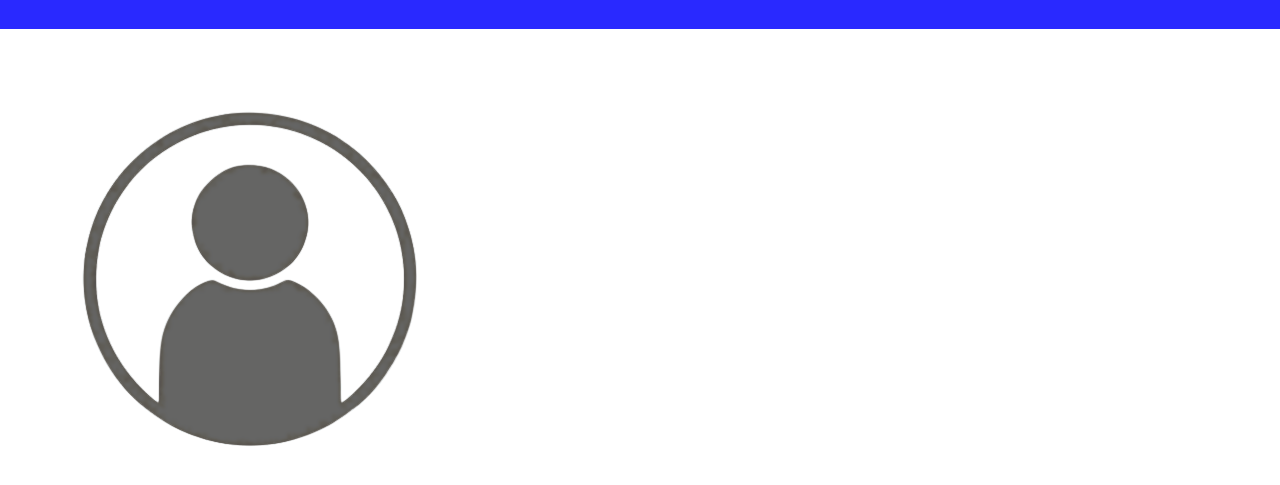
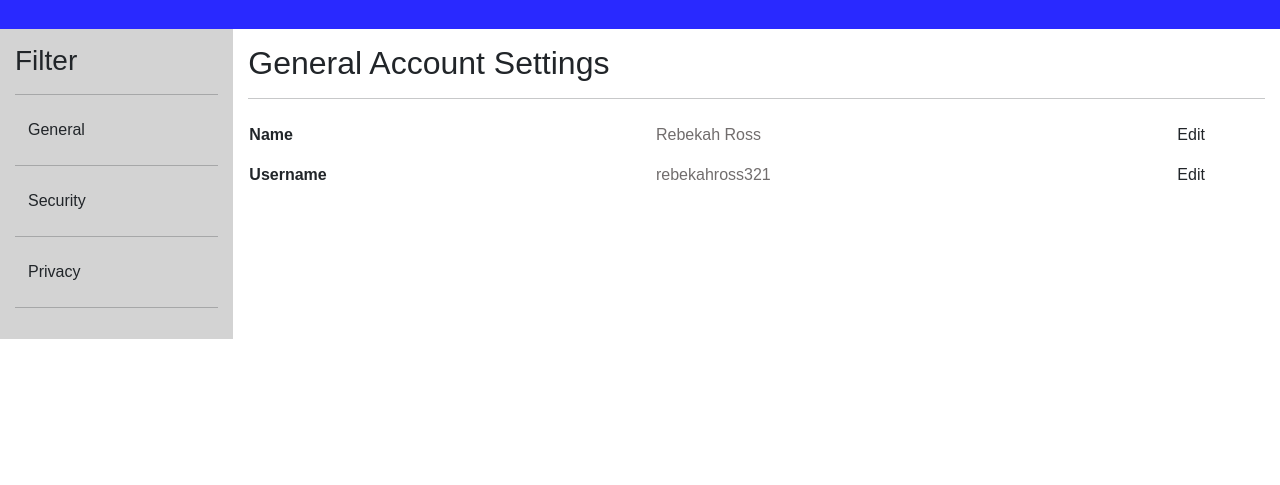
Before and after one commit to rebekahross/startup, a plain HTML site: page account.html in a window 1280 px wide. Shown: the part 119-604 px from the top of the page. Drawn offline with nearby package versions, Linux system fonts and the light colour scheme; a web font is replaced by a local one.

Commit message:
Making progress on my account setting page. Just need to add a few more options, and then I can finish off this page

```diff
--- a/account.html
+++ b/account.html
@@ -29,10 +29,36 @@
         </header>
 
         <main>
+            <section>
+              <h3>Filter</h3>
+              <hr />
+              <button class="btn">General</button>
+              <hr />
+              <button class="btn filter-button">Security</button>
+              <hr />
+              <button class="btn filter-button">Privacy</button>
+              <hr />
+            </section>
+            <section>
+              <div class="settings-info">
+                  <h2>General Account Settings</h2>
+                  <hr />
+                  <table width = 100%>
+                    <tr>
+                        <th width = 40%>Name</th>
+                        <td class="grey-font" width = 50%>Rebekah Ross</td>
+                        <td width = 10%><button class = "btn edit-text">Edit</button></td>
+                    </tr>
+                    <tr>
+                        <th>Username</th>
+                        <td class="grey-font">rebekahross321</td>
+                        <td width = 10%><button class = "btn edit-text">Edit</button></td>
+                    </tr>
+                  </table>
+          </div>
               <div>
-            <img src="grey-account-img.png">
               </div>
+            </section>
           </main>
-
         </body>
       </html>
--- a/main.css
+++ b/main.css
@@ -96,9 +96,22 @@ figcaption {
 .title {
   padding: 10px;
   flex: 12;
-  font-family: "Tilt Neon", cursive !important;
+  font-family: "Tilt Neon" !important;
 }
 
 .day-table {
   color: rgb(186, 185, 185);
 }
+
+.grey-account {
+  width: 300px;
+  height: 300px;
+}
+
+.grey-font {
+  color: rgb(113, 109, 109);
+}
+
+.settings-info {
+  text-align: left;
+}
```
Also changed, not shown: day.html (+1 -0 lines). Lines whose indentation alone changed are shown as unchanged.
